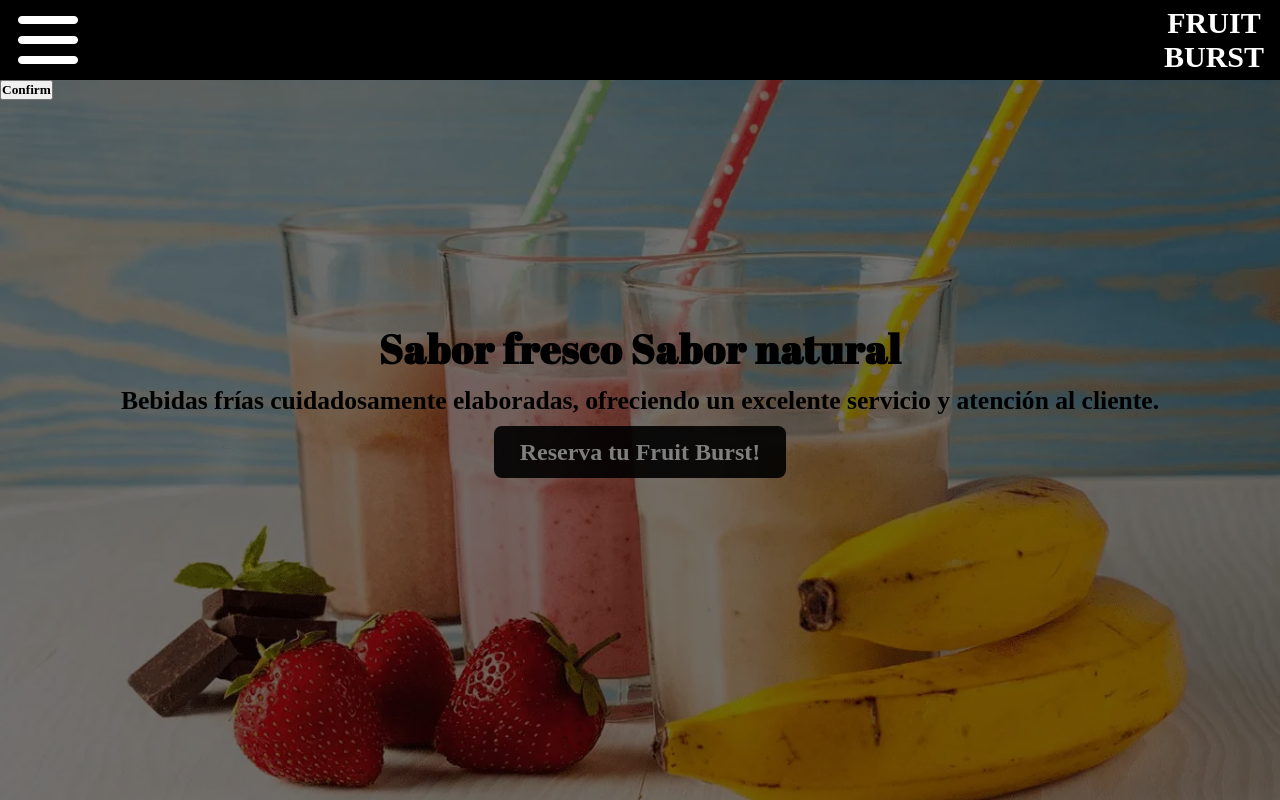
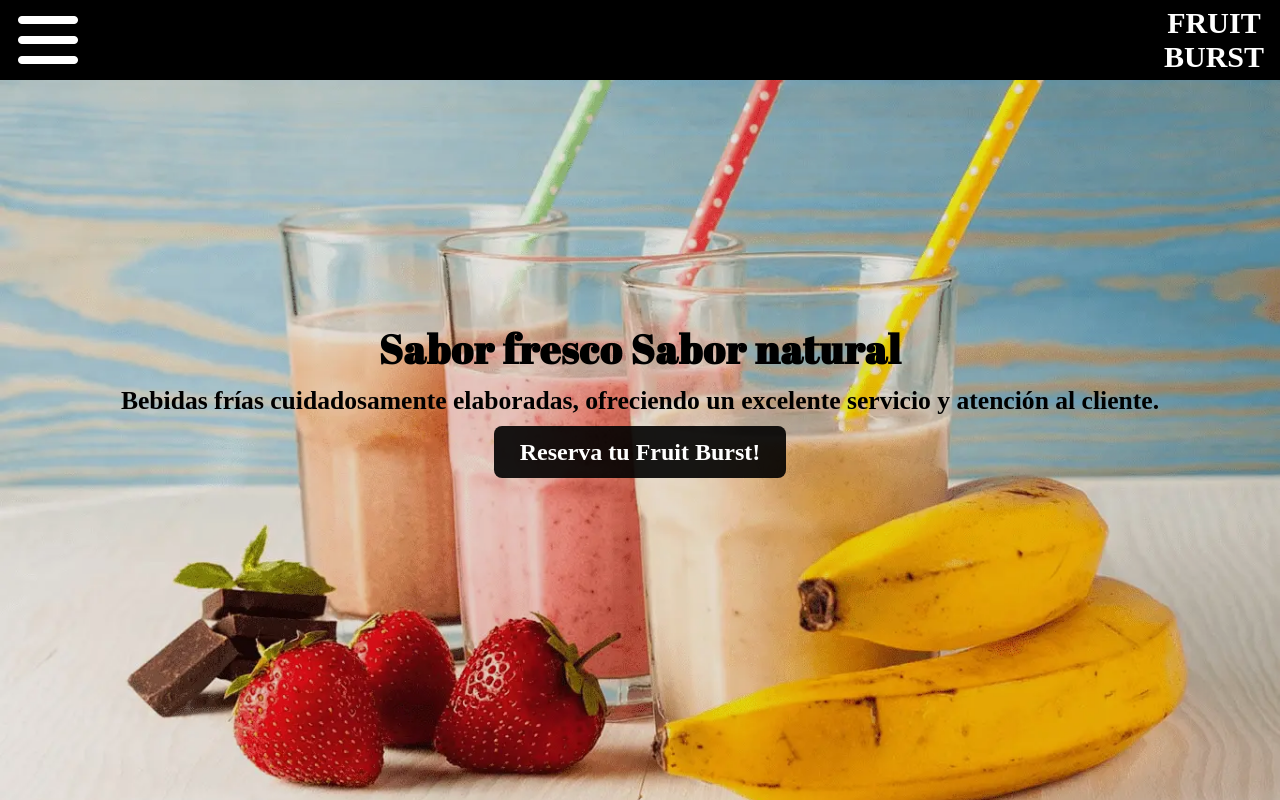
Before and after one commit to ale02code/fruit-burst, a React (Vite) app: page / in a window 1280 px wide. Shown: the top 800 px of the page. Built offline with nearby package versions, Linux system fonts and the light colour scheme; a web font is replaced by a local one.

Commit message:
condicional show on reservation form

```diff
--- a/src/App.jsx
+++ b/src/App.jsx
@@ -1,4 +1,4 @@
-import React from "react";
+import { useContext } from "react";
 import Header from "./components/Header";
 import FirstScreen from "./components/FirstScreen";
 import Home from "./components/Home";
@@ -7,10 +7,11 @@
 import Footer from "./components/Footer";
 import Rights from "./components/Rights";
 import FormReservation from "./components/FormReservation";
-import { ReservationContextProvider } from "./context/ReservationContext";
+import { ReservationContext } from "./context/ReservationContext";
 import "./App.css";
 
 function App() {
+  const { reservation, setReservation } = useContext(ReservationContext);
   const visitCount = parseInt(localStorage.getItem("visitCount") || "0", 10);
 
   const showFirstScreen = visitCount < 2;
@@ -24,10 +25,8 @@
       {showFirstScreen && <FirstScreen />}
       <Header />
       <Home />
-      <ReservationContextProvider>
-        <Menu />
-        <FormReservation />
-      </ReservationContextProvider>
+      <Menu />
+      {reservation && <FormReservation />}
       <Ubication />
       <Footer />
       <Rights />
--- a/src/main.jsx
+++ b/src/main.jsx
@@ -1,10 +1,13 @@
 import React from "react";
 import ReactDOM from "react-dom/client";
 import App from "./App.jsx";
+import { ReservationContextProvider } from "./context/ReservationContext";
 import "./index.css";
 
 ReactDOM.createRoot(document.getElementById("root")).render(
   <React.StrictMode>
-    <App />
+    <ReservationContextProvider>
+      <App />
+    </ReservationContextProvider>
   </React.StrictMode>
 );
```
